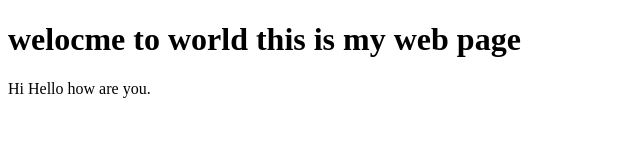
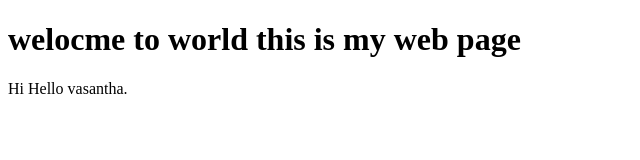
Before and after one commit to vasantha01/gitrepo1, a plain HTML site: page index.html in a window 1280 px wide. Shown: the full height of the page, 0-640 px from the left. Drawn offline with Linux system fonts and the light colour scheme.

Commit message:
Update index.html

```diff
--- a/index.html
+++ b/index.html
@@ -6,7 +6,7 @@
 <body>
 
 <h1>welocme to world this is my web page </h1>
-<p>Hi Hello how are you.</p>
+<p>Hi Hello vasantha.</p>
 
 </body>
 </html>
```
